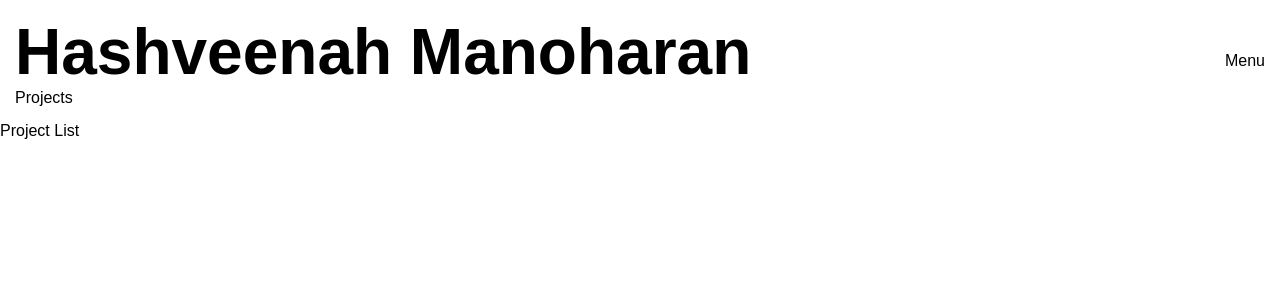
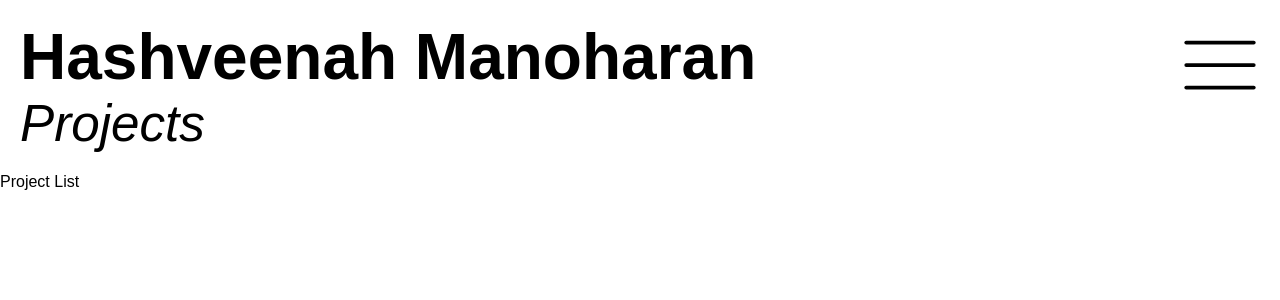
Before and after one commit to abishekh-manoharan/hashi-portfolio, a React (Vite) app in the folder fe-hashveenah-portfolio/: page /projects in a window 1280 px wide. Shown: the top 300 px of the page. Built offline with nearby package versions, Linux system fonts and the light colour scheme.

Commit message:
close header menu if user clicks outside of it

```diff
--- a/fe-hashveenah-portfolio/src/components/Header.tsx
+++ b/fe-hashveenah-portfolio/src/components/Header.tsx
@@ -1,18 +1,24 @@
 import { Outlet } from "react-router-dom";
+import HeaderMenu from "./HeaderMenu";
+import { useState } from "react";
+// import { useEffect, useState } from "react";
 
 interface headerProps {
-    location :string;
+    location: string;
 }
 
-function Header( props: headerProps ) {
+function Header(props: headerProps) {
+    const [menuOpen, setMenuOpen] = useState(false);
+
     return (
         <>
+            <HeaderMenu menuOpen={menuOpen} setMenuOpen={setMenuOpen}/>
+            <img className="header-menu-logo" src="./images/menu.svg" onClick={() => setMenuOpen(!menuOpen)}/>
             <div className="header">
                 <div className="header-name">Hashveenah Manoharan</div>
-                <div className="page-title">{props.location}</div>
-                <div className="header-menu"><div>Menu</div></div>
+                <div className="header-page-title">{props.location}</div>
             </div>
-            <Outlet/>
+            <Outlet />
         </>
     );
 }
--- /dev/null
+++ b/fe-hashveenah-portfolio/src/components/HeaderMenu.tsx
@@ -0,0 +1,42 @@
+import { useEffect } from "react";
+import { NavLink } from "react-router-dom";
+
+interface headerMenuProps {
+    menuOpen: boolean;
+    setMenuOpen: React.Dispatch<React.SetStateAction<boolean>>;
+}
+
+function HeaderMenu(props: headerMenuProps) {
+
+    useEffect(() => { // ensures that if the user clicks outside of the menu, that the menu closes
+        const menu = document.querySelector('.header-menu');
+        const menuLogo = document.querySelector('.header-menu-logo');
+
+        const clickHandler = (e: MouseEvent) => {
+            e.stopPropagation();
+            if(e.target instanceof Node) {
+                if(!menu!.contains(e.target) && !menuLogo!.contains(e.target)) {
+                    props.setMenuOpen(false);
+                }
+            }
+        }
+
+        window.addEventListener('click', clickHandler);
+
+        return () => {
+            window.removeEventListener('click', clickHandler);
+        }
+    }, []);
+
+
+    return (
+        <div className={`header-menu ${props.menuOpen ? 'animation-open-menu-header' : ''}`}>
+            <NavLink className="header-menu-NavLink" onClick={() => props.setMenuOpen(!props.menuOpen)}to='/'>HOME</NavLink>
+            <NavLink className="header-menu-NavLink" onClick={() => props.setMenuOpen(!props.menuOpen)}to='about'>ABOUT</NavLink>
+            <NavLink className="header-menu-NavLink" onClick={() => props.setMenuOpen(!props.menuOpen)}to='projects'>PROJECTS</NavLink>
+            <NavLink className="header-menu-NavLink" onClick={() => props.setMenuOpen(!props.menuOpen)}to='contact'>CONTACT</NavLink>
+        </div>
+    );
+}
+
+export default HeaderMenu;
--- a/fe-hashveenah-portfolio/src/index.css
+++ b/fe-hashveenah-portfolio/src/index.css
@@ -14,15 +14,16 @@ a:visited {
     text-decoration: none;
 }
 
-
 /* HEADER */
 .header {
-    margin: 15px;
+    position: relative;
+    margin: 20px;
     display: grid;
     grid-template-areas:
         'name menu'
         'title menu'
     ;
+    z-index: 0;
 }
 
 .header-name {
@@ -30,17 +31,42 @@ a:visited {
     font-size: 5vw;
     font-weight: bolder;
 }
-.page-title {
+.header-page-title {
     grid-area: title;
+    font-style: italic;
+    font-size: 4vw;
 }
 
-.header-menu {
-    grid-area: menu;
-    justify-self: end;
-    align-self: center;
+.header-menu-logo {
+    position: absolute;
+    right: 15px;
+    width: 7vw;
+    z-index: 2;
 }
 
+/* HEADER MENU */
+.header-menu {
+    position: absolute;
+    top: -500px;
+    background-color: rgb(189, 208, 187);
+    width: 100vw;
+    height: 25vh;
+    font-size: 2.8vw;
 
+    display: flex;
+    flex-direction: column;
+    justify-content: center;
+    align-items: center;
+    gap: 20px;
+
+    z-index: 1;
+
+    transition: transform .5s;
+}
+
+.animation-open-menu-header {
+    transform: translateY(500px);
+}
 
 /* HOME PAGE */
 .home-nav a:visited{
```
Also changed, not shown: fe-hashveenah-portfolio/public/images/menu.svg (added), 1 other file (tests, documents, lock files or other folders).
